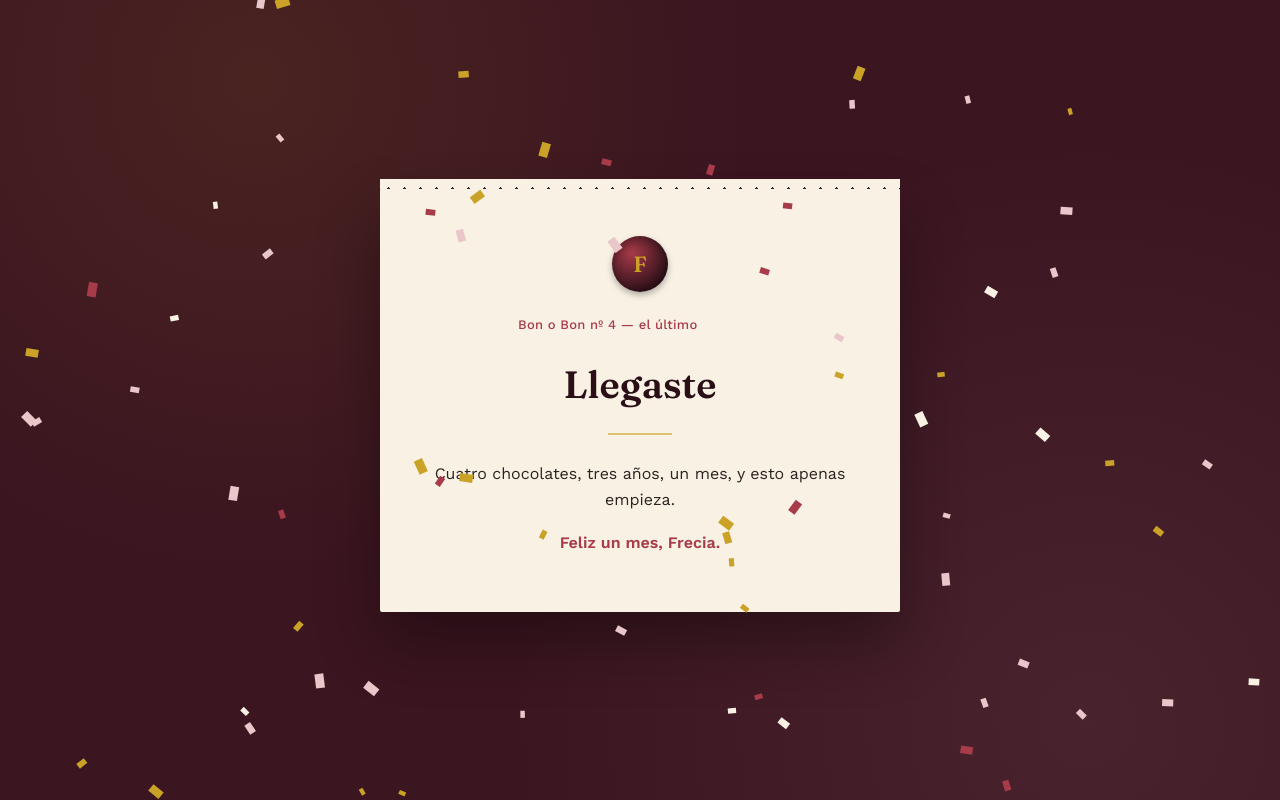
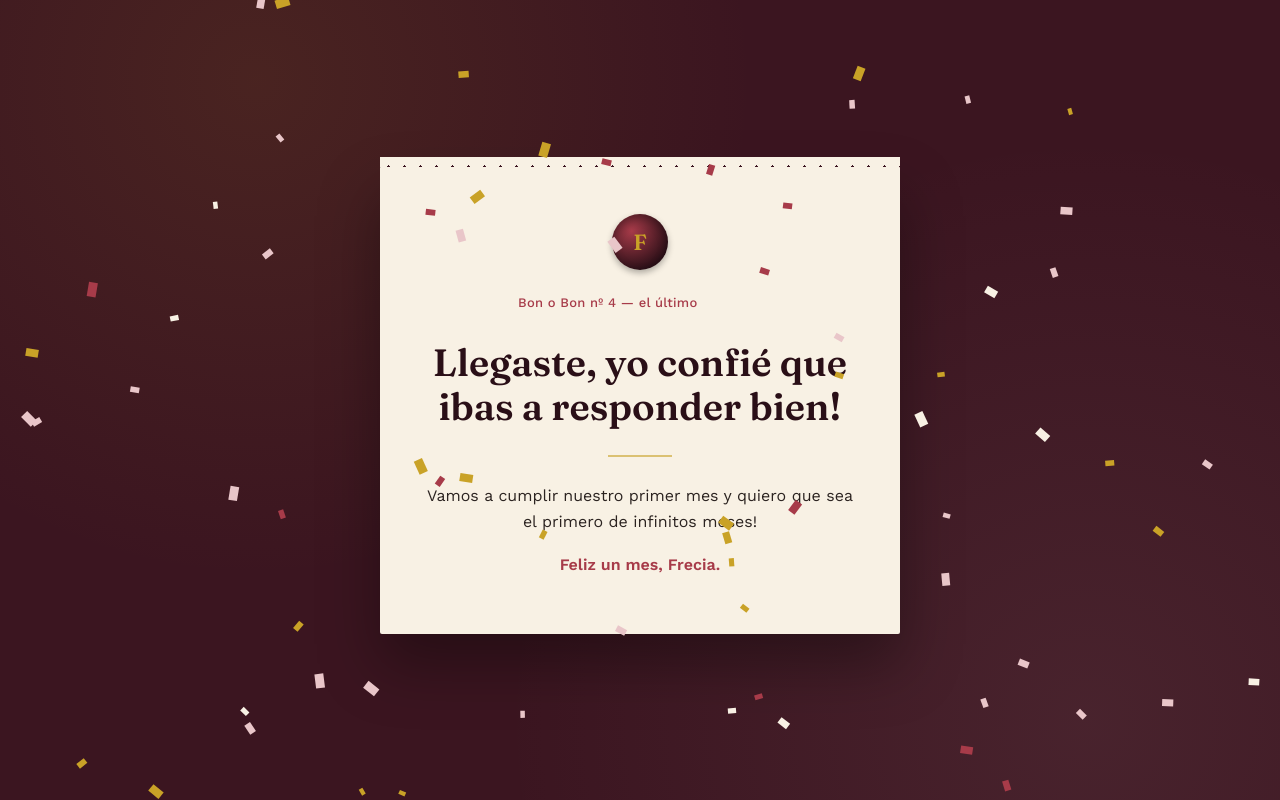
Before and after one commit to Ghosthunter0808/Sorpresa-para-Frecia, a plain HTML site: page ultimo-chocolate/index.html in a window 1280 px wide. Drawn offline with nearby package versions, Linux system fonts and the light colour scheme.

Commit message:
Update index.html

```diff
--- a/ultimo-chocolate/index.html
+++ b/ultimo-chocolate/index.html
@@ -141,11 +141,11 @@
 <div class="letter">
   <div class="seal">F</div>
   <p class="eyebrow">Bon o Bon nº 4 — el último</p>
-  <h1>Llegaste</h1>
+  <h1>Llegaste, yo confié que ibas a responder bien!</h1>
   <hr class="divider">
   <p class="center">
     <!-- EDITAR: cierre — puedes poner una fecha, una invitación, o simplemente esto -->
-    Cuatro chocolates, tres años, un mes, y esto apenas empieza.
+    Vamos a cumplir nuestro primer mes y quiero que sea el primero de infinitos meses!
   </p>
   <p class="center" style="font-weight:600; color:var(--rose);">Feliz un mes, Frecia.</p>
 </div>
```
